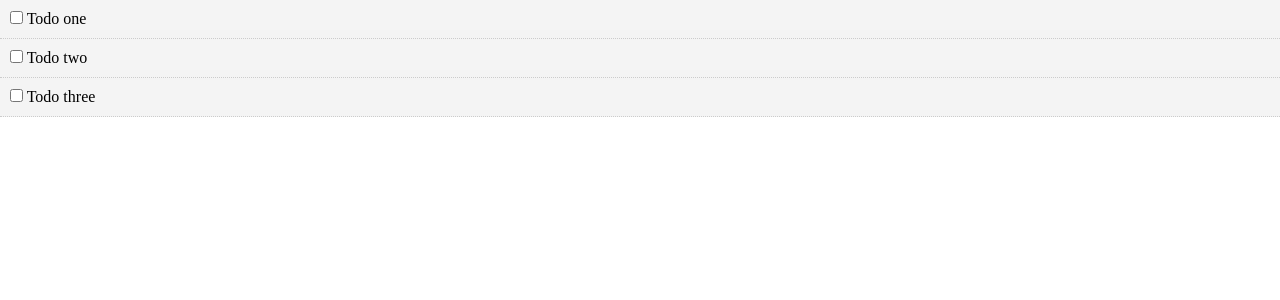
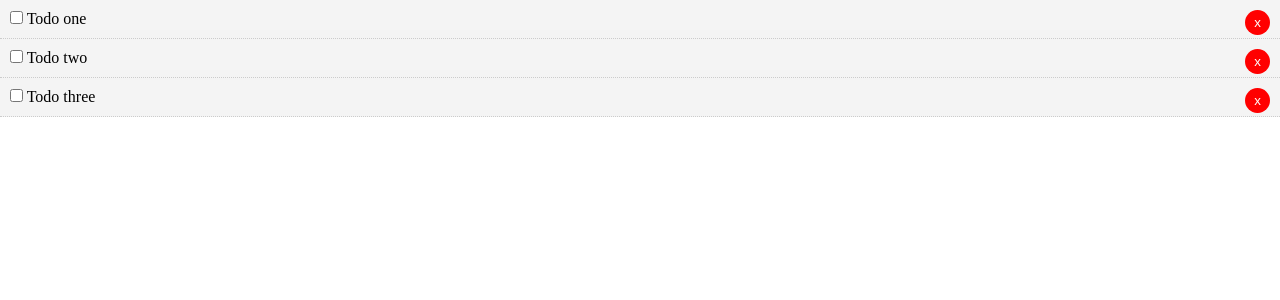
Before and after one commit to whereispolaris/vue-todos, a Vue app: page / in a window 1280 px wide. Shown: the top 300 px of the page. Built offline with nearby package versions, Linux system fonts and the light colour scheme.

Commit message:
Implemented deleteTodo function to remove todo item from list.

```diff
--- a/src/App.vue
+++ b/src/App.vue
@@ -1,6 +1,6 @@
 <template>
   <div id="app">
-    <Todos v-bind:todos="todos" v-bind:key="type" />
+    <Todos v-bind:todos="todos" v-bind:key="type" v-on:del-todo="deleteTodo" />
   </div>
 </template>
 
@@ -31,6 +31,11 @@
         }
       ]
     };
+  },
+  methods: {
+    deleteTodo(id) {
+      this.todos = this.todos.filter(todo => todo.id !== id);
+    }
   }
 };
 </script>
--- a/src/components/TodoItem.vue
+++ b/src/components/TodoItem.vue
@@ -3,6 +3,7 @@
     <p>
       <input type="checkbox" v-on:change="markComplete" />
       {{todo.title}}
+      <button @click="$emit('del-todo', todo.id)" class="del">x</button>
     </p>
   </div>
 </template>
@@ -13,6 +14,9 @@
   methods: {
     markComplete() {
       this.todo.completed = !this.todo.completed;
+    },
+    deleteTodo() {
+      console.log("deleted");
     }
   }
 };
--- a/src/components/Todos.vue
+++ b/src/components/Todos.vue
@@ -1,7 +1,7 @@
 <template>
   <div>
     <div v-for="todo in todos" v-bind:key="todo.id">
-      <TodoItem v-bind:todo="todo" />
+      <TodoItem v-bind:todo="todo" v-on:del-todo="$emit('del-todo', todo.id)" />
     </div>
   </div>
 </template>
```
